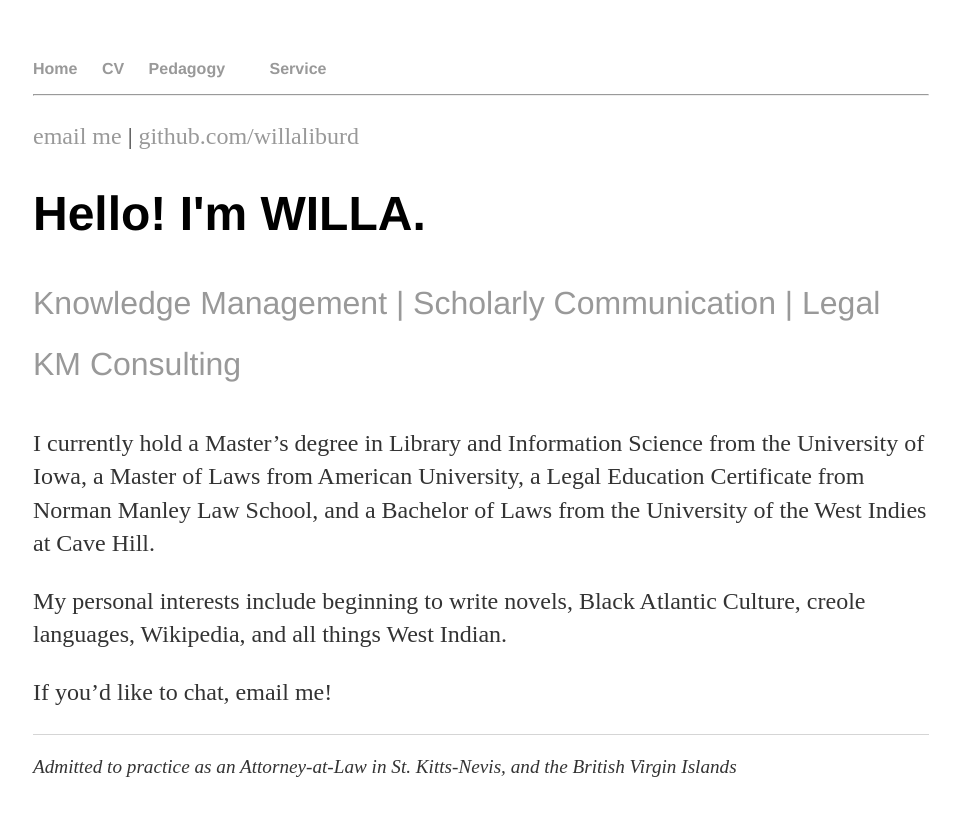
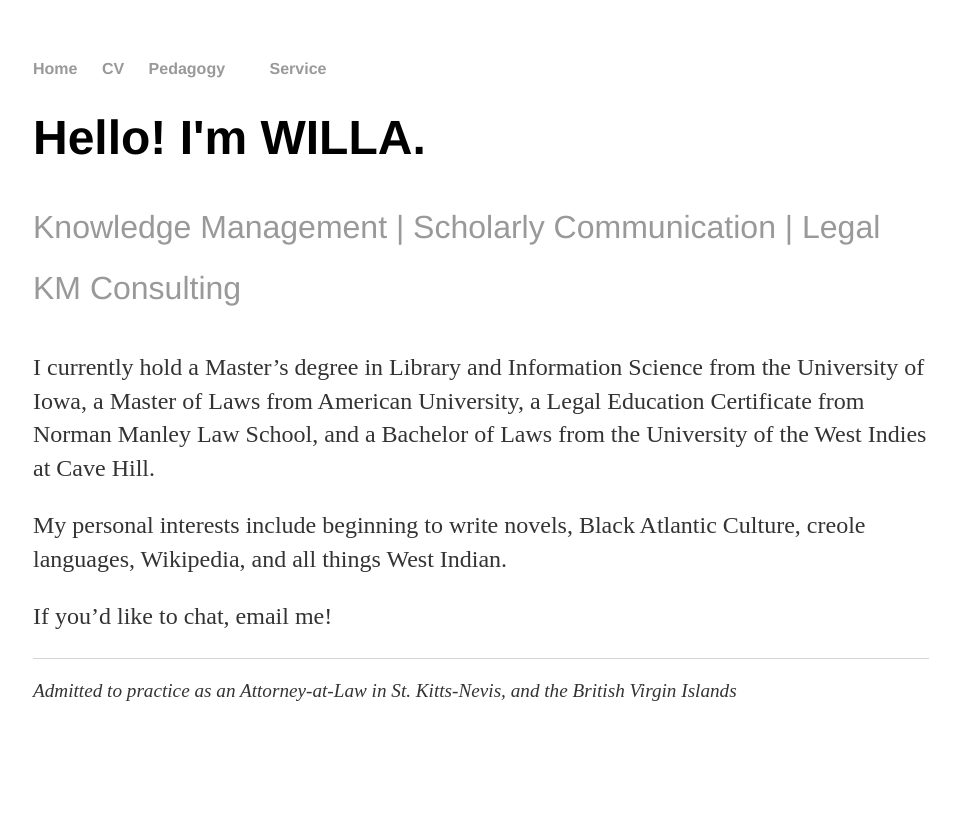
Before and after one commit to willaliburd/willaliburd.github.io, a Jekyll site: the page built from index.html, in a window 1280 px wide. Shown: the top 816 px of the page, without its empty margins (159-1116 px from the left). Built offline with Jekyll 4.4.1, drawn with Linux system fonts in a browser that asks for light colours.

Commit message:
Update default.html

```diff
--- a/_layouts/default.html
+++ b/_layouts/default.html
@@ -18,8 +18,6 @@
 
 
 			<div class="container">
-			<hr>
-			<p><a href="mailto:willa@nattakm.com">email me</a> | <a href="https://github.com/NAME">github.com/willaliburd</a></p>
 
 				{{ content }}
 
```
